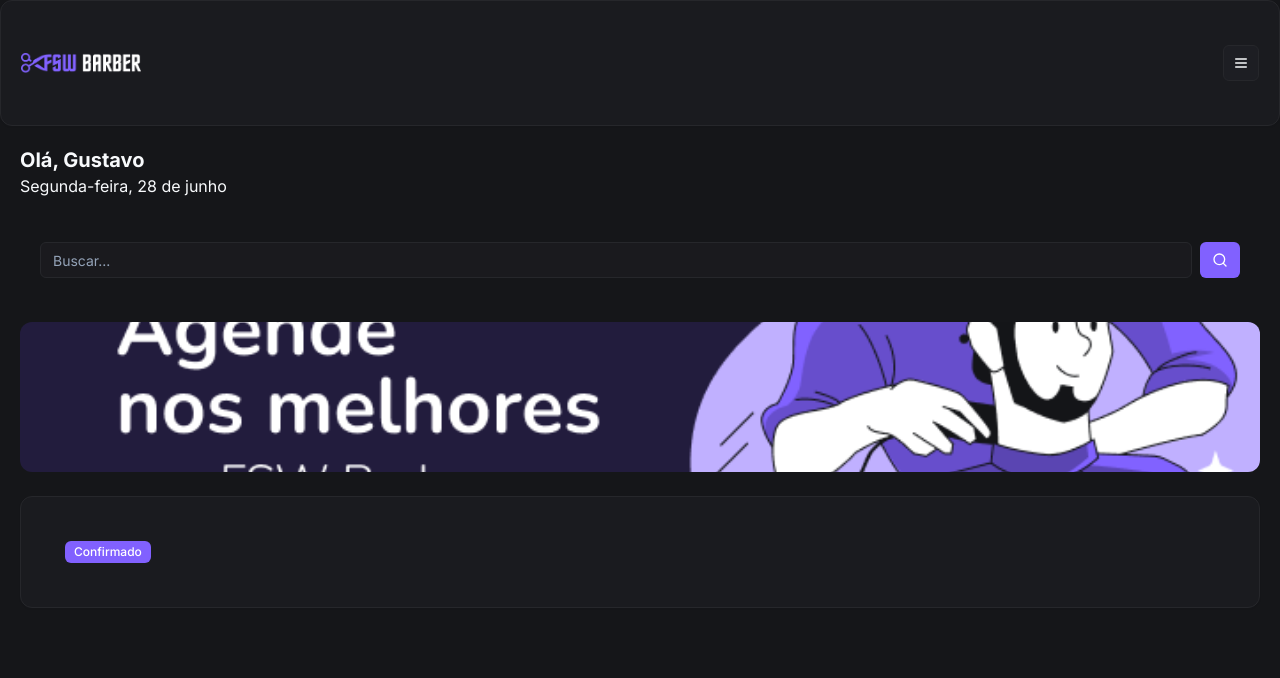
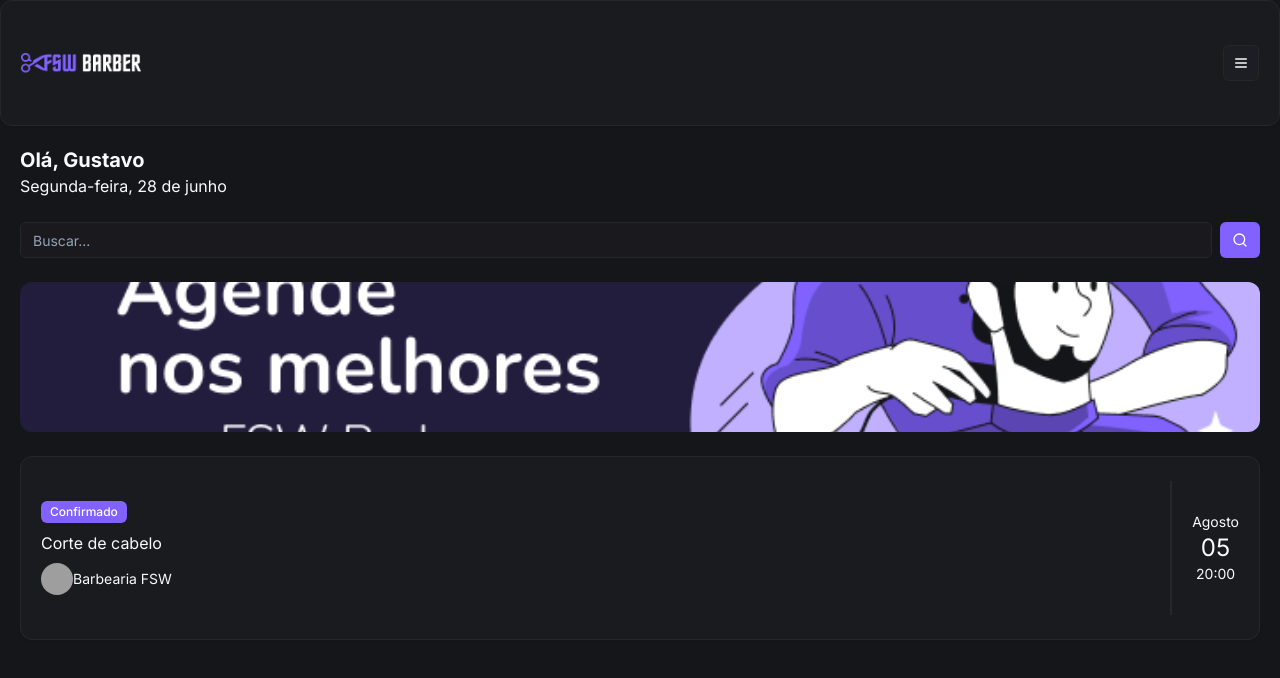
Before and after one commit to gustavoking/fsw-barber2, a Next.js app: page / in a window 1280 px wide. Shown: the top 678 px of the page. Built offline with nearby package versions, Linux system fonts and the light colour scheme; grey boxes are pictures that could not be loaded.

Commit message:
feat: add booking item and avatar

```diff
--- /dev/null
+++ b/app/_components/ui/avatar.tsx
@@ -0,0 +1,53 @@
+"use client"
+
+import * as React from "react"
+import * as AvatarPrimitive from "@radix-ui/react-avatar"
+
+import { cn } from "@/app/_lib/utils"
+
+function Avatar({
+  className,
+  ...props
+}: React.ComponentProps<typeof AvatarPrimitive.Root>) {
+  return (
+    <AvatarPrimitive.Root
+      data-slot="avatar"
+      className={cn(
+        "relative flex size-8 shrink-0 overflow-hidden rounded-full",
+        className
+      )}
+      {...props}
+    />
+  )
+}
+
+function AvatarImage({
+  className,
+  ...props
+}: React.ComponentProps<typeof AvatarPrimitive.Image>) {
+  return (
+    <AvatarPrimitive.Image
+      data-slot="avatar-image"
+      className={cn("aspect-square size-full", className)}
+      {...props}
+    />
+  )
+}
+
+function AvatarFallback({
+  className,
+  ...props
+}: React.ComponentProps<typeof AvatarPrimitive.Fallback>) {
+  return (
+    <AvatarPrimitive.Fallback
+      data-slot="avatar-fallback"
+      className={cn(
+        "bg-muted flex size-full items-center justify-center rounded-full",
+        className
+      )}
+      {...props}
+    />
+  )
+}
+
+export { Avatar, AvatarImage, AvatarFallback }
--- a/app/page.tsx
+++ b/app/page.tsx
@@ -5,6 +5,7 @@ import { Input } from "./_components/ui/input"
 import Image from "next/image"
 import { Card, CardContent } from "./_components/ui/card"
 import { Badge } from "./_components/ui/badge"
+import { Avatar, AvatarImage } from "./_components/ui/avatar"
 
 export default function Home() {
   return (
@@ -13,12 +14,14 @@ export default function Home() {
       <div className="p-5">
         <h2 className="text-xl font-bold">Olá, Gustavo</h2>
         <p>Segunda-feira, 28 de junho</p>
-        <div className="mt-6 flex flex-row justify-between gap-2 p-5">
+
+        <div className="mt-6 flex items-center gap-2">
           <Input placeholder="Buscar..." />
           <Button>
             <SearchIcon />
           </Button>
         </div>
+
         <div className="relative mt-6 h-[150px] w-full">
           <Image
             alt="Agende FSWBARBER"
@@ -28,9 +31,21 @@ export default function Home() {
           />
         </div>
         <Card className="mt-6">
-          <CardContent className="flex">
+          <CardContent className="flex justify-between p-0">
             <div className="flex flex-col gap-2 py-5 pl-5">
-              <Badge>Confirmado</Badge>
+              <Badge className="w-fit">Confirmado</Badge>
+              <h3>Corte de cabelo</h3>
+              <div className="flex items-center">
+                <Avatar>
+                  <AvatarImage src="https://utfs.io/f/0ddfbd26-a424-43a0-aaf3-c3f1dc6be6d1-1kgxo7.png" />
+                </Avatar>
+                <p className="text-sm">Barbearia FSW</p>
+              </div>
+            </div>
+            <div className="flex flex-col items-center justify-center border-l-2 border-solid px-5">
+              <p className="text-sm">Agosto</p>
+              <p className="text-2xl">05</p>
+              <p className="text-sm">20:00</p>
             </div>
           </CardContent>
         </Card>
--- a/package.json
+++ b/package.json
@@ -16,7 +16,7 @@
     "@auth/prisma-adapter": "2.4.2",
     "@hookform/resolvers": "3.9.0",
     "@prisma/client": "5.17.0",
-    "@radix-ui/react-avatar": "1.1.0",
+    "@radix-ui/react-avatar": "^1.1.0",
     "@radix-ui/react-dialog": "1.1.1",
     "@radix-ui/react-label": "2.1.0",
     "@radix-ui/react-slot": "^1.1.0",
```
Also changed, not shown: 1 other file (tests, documents, lock files or other folders).
